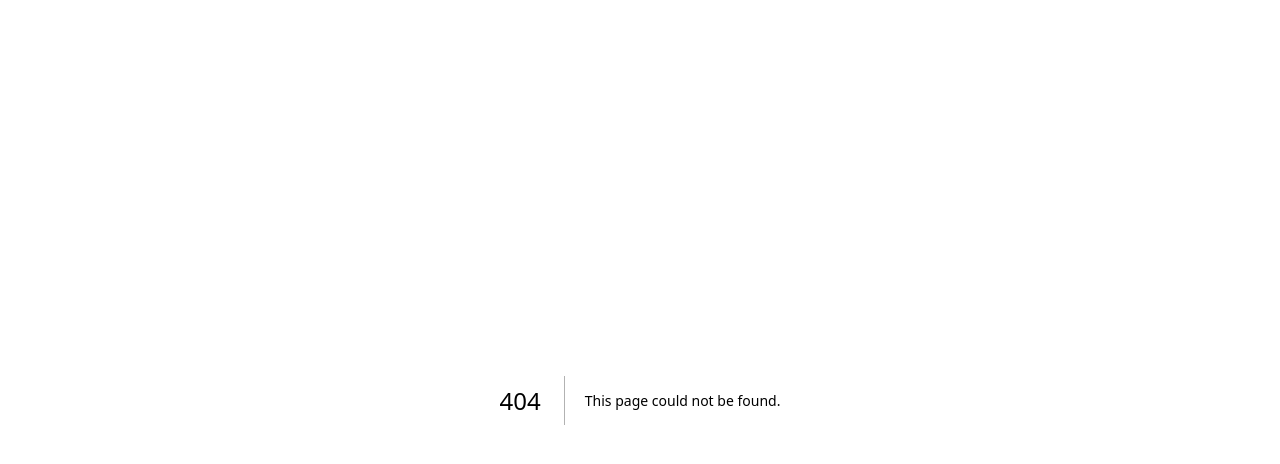
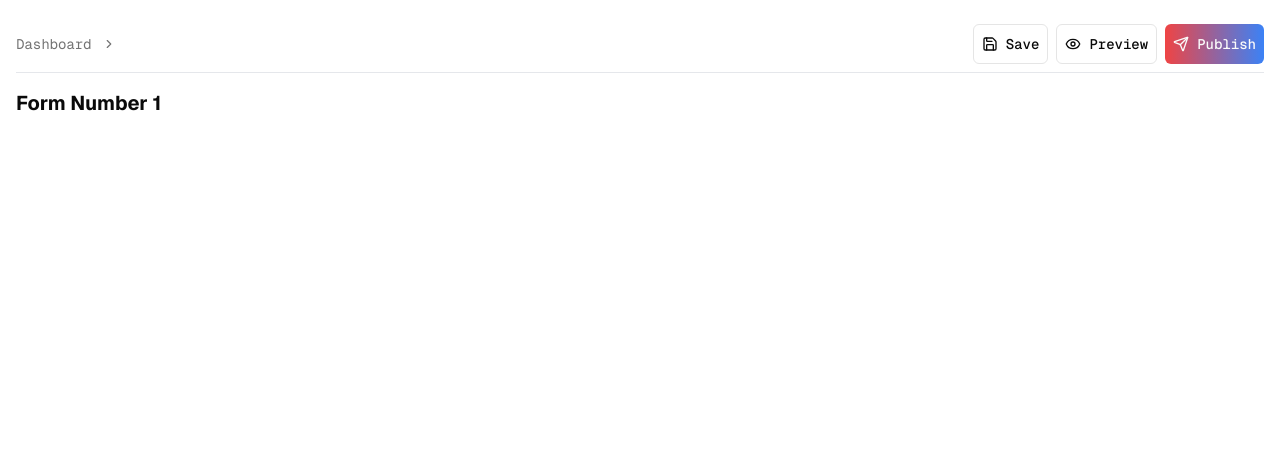
Before and after one commit to sjnaik02/interrobang, a Next.js app: page /survey/create/1 in a window 1280 px wide. Before the commit this address had no page. Shown: the top 464 px of the page. Built offline with nearby package versions, Linux system fonts and the light colour scheme; no server answers; the database is empty.

Commit message:
Can now create a survey with 0 questions

```diff
--- /dev/null
+++ b/src/app/dashboard/CreateSurveyButton.tsx
@@ -0,0 +1,25 @@
+"use client";
+
+import { Button } from "@/components/ui/button";
+import { PlusCircle } from "lucide-react";
+import { useRouter } from "next/navigation";
+import { createSurvey } from "@/server/queries";
+
+export const CreateFormButton = () => {
+  const router = useRouter();
+  const handleCreateForm = async () => {
+    const newSurvey = await createSurvey();
+
+    router.push(`/survey/create/${newSurvey?.id}`);
+  };
+
+  return (
+    <Button
+      className="flex items-center rounded-2xl px-4 py-2 text-sm"
+      onClick={handleCreateForm}
+    >
+      <PlusCircle className="mr-2 h-4 w-4" />
+      Create Survey
+    </Button>
+  );
+};
--- /dev/null
+++ b/src/app/dashboard/DashboardSidebar.tsx
@@ -0,0 +1,37 @@
+import { NavLink } from "@/app/_components/NavLink";
+import { Separator } from "@/components/ui/separator";
+import { BarChart, Home, Pen, PlusCircle } from "lucide-react";
+import { UserButton } from "@clerk/nextjs";
+import { CreateFormButton } from "./CreateSurveyButton";
+
+export const DashboardSidebar = async () => {
+  return (
+    <aside className="flex h-full w-64">
+      <div className="flex h-full w-full flex-col gap-4 p-4">
+        <nav className="mt-4 flex flex-col items-center gap-2 font-mono">
+          <NavLink href="/dashboard">
+            <Home className="h-4 w-4" />
+            Home
+          </NavLink>
+          <NavLink href="/dashboard/surveys">
+            <Pen className="h-4 w-4" />
+            Surveys
+          </NavLink>
+          <NavLink href="/dashboard/visualise">
+            <BarChart className="h-4 w-4" />
+            Visualise
+          </NavLink>
+        </nav>
+        <CreateFormButton />
+        <Separator />
+        <div className="mt-auto flex items-center">
+          <UserButton />
+        </div>
+      </div>
+      <Separator
+        orientation="vertical"
+        className="h-[calc(100%-2rem)] self-center"
+      />
+    </aside>
+  );
+};
--- a/src/app/dashboard/layout.tsx
+++ b/src/app/dashboard/layout.tsx
@@ -1,9 +1,5 @@
-import { NavLink } from "@/app/_components/NavLink";
-import { Button } from "@/components/ui/button";
-import { Separator } from "@/components/ui/separator";
-import { BarChart, Home, Pen, PlusCircle } from "lucide-react";
-import { UserButton } from "@clerk/nextjs";
 import type { Metadata } from "next";
+import { DashboardSidebar } from "./DashboardSidebar";
 
 export const metadata: Metadata = {
   title: "Interrobang | Dashboard",
@@ -24,38 +20,3 @@ export default function DashboardLayout({
     </div>
   );
 }
-
-const DashboardSidebar = async () => {
-  return (
-    <aside className="flex h-full w-64">
-      <div className="flex h-full w-full flex-col gap-4 p-4">
-        <nav className="mt-4 flex flex-col items-center gap-2 font-mono">
-          <NavLink href="/dashboard">
-            <Home className="h-4 w-4" />
-            Home
-          </NavLink>
-          <NavLink href="/dashboard/surveys">
-            <Pen className="h-4 w-4" />
-            Surveys
-          </NavLink>
-          <NavLink href="/dashboard/visualise">
-            <BarChart className="h-4 w-4" />
-            Visualise
-          </NavLink>
-        </nav>
-        <Button className="flex items-center rounded-2xl px-4 py-2 text-sm">
-          <PlusCircle className="mr-2 h-4 w-4" />
-          Create Poll
-        </Button>
-        <Separator />
-        <div className="mt-auto flex items-center">
-          <UserButton />
-        </div>
-      </div>
-      <Separator
-        orientation="vertical"
-        className="h-[calc(100%-2rem)] self-center"
-      />
-    </aside>
-  );
-};
--- /dev/null
+++ b/src/app/survey/create/[id]/page.tsx
@@ -0,0 +1,56 @@
+import {
+  Breadcrumb,
+  BreadcrumbItem,
+  BreadcrumbLink,
+  BreadcrumbList,
+  BreadcrumbSeparator,
+} from "@/components/ui/breadcrumb";
+import { Button } from "@/components/ui/button";
+import { getSurveyFromId } from "@/server/queries";
+import { Save, Eye, Send } from "lucide-react";
+
+const CreateFormPage = async ({ params }: { params: { id: string } }) => {
+  const survey = await getSurveyFromId(params.id);
+  const currentSurvey = survey[0];
+
+  return (
+    <main className="container mx-auto flex flex-col gap-4 p-4">
+      <TopBar name={currentSurvey?.name} />
+      <h1 className="text-xl font-bold">Form Number {params.id}</h1>
+    </main>
+  );
+};
+
+export default CreateFormPage;
+
+const TopBar = ({ name }: { name: string | undefined }) => {
+  return (
+    <div className="flex w-full items-center justify-between border-b border-gray-200 py-2 font-mono">
+      <Breadcrumb>
+        <BreadcrumbList>
+          <BreadcrumbItem>
+            <BreadcrumbLink href="/dashboard">Dashboard</BreadcrumbLink>
+          </BreadcrumbItem>
+          <BreadcrumbSeparator />
+          <BreadcrumbItem>
+            <p>{name}</p>
+          </BreadcrumbItem>
+        </BreadcrumbList>
+      </Breadcrumb>
+      <div className="flex gap-2">
+        <Button variant="outline" className="px-2 py-1 text-sm">
+          <Save className="mr-2 h-4 w-4" />
+          Save
+        </Button>
+        <Button variant="outline" className="px-2 py-1 text-sm">
+          <Eye className="mr-2 h-4 w-4" />
+          Preview
+        </Button>
+        <Button className="bg-gradient-to-r from-red-500 to-blue-500 px-2 py-1 text-sm hover:from-red-600 hover:to-blue-600">
+          <Send className="mr-2 h-4 w-4" />
+          Publish
+        </Button>
+      </div>
+    </div>
+  );
+};
--- /dev/null
+++ b/src/components/ui/breadcrumb.tsx
@@ -0,0 +1,115 @@
+import * as React from "react"
+import { Slot } from "@radix-ui/react-slot"
+import { ChevronRight, MoreHorizontal } from "lucide-react"
+
+import { cn } from "@/lib/utils"
+
+const Breadcrumb = React.forwardRef<
+  HTMLElement,
+  React.ComponentPropsWithoutRef<"nav"> & {
+    separator?: React.ReactNode
+  }
+>(({ ...props }, ref) => <nav ref={ref} aria-label="breadcrumb" {...props} />)
+Breadcrumb.displayName = "Breadcrumb"
+
+const BreadcrumbList = React.forwardRef<
+  HTMLOListElement,
+  React.ComponentPropsWithoutRef<"ol">
+>(({ className, ...props }, ref) => (
+  <ol
+    ref={ref}
+    className={cn(
+      "flex flex-wrap items-center gap-1.5 break-words text-sm text-muted-foreground sm:gap-2.5",
+      className
+    )}
+    {...props}
+  />
+))
+BreadcrumbList.displayName = "BreadcrumbList"
+
+const BreadcrumbItem = React.forwardRef<
+  HTMLLIElement,
+  React.ComponentPropsWithoutRef<"li">
+>(({ className, ...props }, ref) => (
+  <li
+    ref={ref}
+    className={cn("inline-flex items-center gap-1.5", className)}
+    {...props}
+  />
+))
+BreadcrumbItem.displayName = "BreadcrumbItem"
+
+const BreadcrumbLink = React.forwardRef<
+  HTMLAnchorElement,
+  React.ComponentPropsWithoutRef<"a"> & {
+    asChild?: boolean
+  }
+>(({ asChild, className, ...props }, ref) => {
+  const Comp = asChild ? Slot : "a"
+
+  return (
+    <Comp
+      ref={ref}
+      className={cn("transition-colors hover:text-foreground", className)}
+      {...props}
+    />
+  )
+})
+BreadcrumbLink.displayName = "BreadcrumbLink"
+
+const BreadcrumbPage = React.forwardRef<
+  HTMLSpanElement,
+  React.ComponentPropsWithoutRef<"span">
+>(({ className, ...props }, ref) => (
+  <span
+    ref={ref}
+    role="link"
+    aria-disabled="true"
+    aria-current="page"
+    className={cn("font-normal text-foreground", className)}
+    {...props}
+  />
+))
+BreadcrumbPage.displayName = "BreadcrumbPage"
+
+const BreadcrumbSeparator = ({
+  children,
+  className,
+  ...props
+}: React.ComponentProps<"li">) => (
+  <li
+    role="presentation"
+    aria-hidden="true"
+    className={cn("[&>svg]:size-3.5", className)}
+    {...props}
+  >
+    {children ?? <ChevronRight />}
+  </li>
+)
+BreadcrumbSeparator.displayName = "BreadcrumbSeparator"
+
+const BreadcrumbEllipsis = ({
+  className,
+  ...props
+}: React.ComponentProps<"span">) => (
+  <span
+    role="presentation"
+    aria-hidden="true"
+    className={cn("flex h-9 w-9 items-center justify-center", className)}
+    {...props}
+  >
+    <MoreHorizontal className="h-4 w-4" />
+    <span className="sr-only">More</span>
+  </span>
+)
+BreadcrumbEllipsis.displayName = "BreadcrumbElipssis"
+
+export {
+  Breadcrumb,
+  BreadcrumbList,
+  BreadcrumbItem,
+  BreadcrumbLink,
+  BreadcrumbPage,
+  BreadcrumbSeparator,
+  BreadcrumbEllipsis,
+}
--- a/src/server/db/schema.ts
+++ b/src/server/db/schema.ts
@@ -44,3 +44,6 @@ export const responses = createTable(
     };
   },
 );
+
+export type Survey = typeof surveys.$inferSelect;
+export type Response = typeof responses.$inferSelect;
--- /dev/null
+++ b/src/server/queries.ts
@@ -0,0 +1,19 @@
+"use server";
+import { surveys } from "@/server/db/schema";
+import { db } from "@/server/db";
+import { eq } from "drizzle-orm";
+
+export const getSurveyFromId = async (id: string) => {
+  const survey = await db.select().from(surveys).where(eq(surveys.id, id));
+  return survey;
+};
+
+export const createSurvey = async () => {
+  const newSurvey = await db
+    .insert(surveys)
+    .values({
+      name: "Untitled Survey",
+    })
+    .returning();
+  return newSurvey[0];
+};
```
